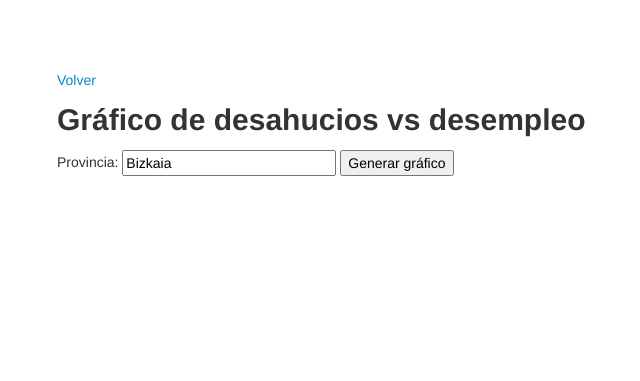
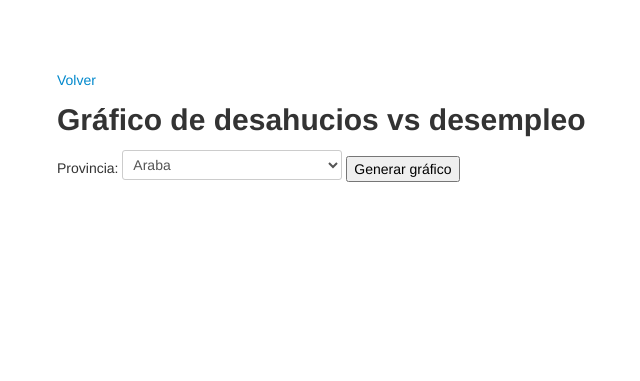
Before and after one commit to RHoK-Bilbao/desahucios, a Django app: page /eviction_graph/ in a window 1280 px wide. Shown: the part 169-550 px from the top of the page, without its empty margins (113-753 px from the left). Run offline with Django 3.2, Linux system fonts and the light colour scheme; parts of the project's set-up code (start-up, migrations or seed data) failed here and were passed over; some libraries are stand-ins or nearby versions.

Commit message:
Now using a province selectbox in the evictions chart

```diff
--- a/website/templates/website/show_eviction_chart.html
+++ b/website/templates/website/show_eviction_chart.html
@@ -7,7 +7,11 @@
 
     <h2>Gr&aacute;fico de desahucios vs desempleo</h2>
 	 Provincia:
- 	<input type="textbox" value="Bizkaia" id="textbox"></input>
+ 	<select id="provinces">
+ 		<option value=0>Araba</option>
+ 		<option value=1>Bizkaia</option>
+ 		<option value=2>Gipuzkoa</option>
+ 	</select>
     <input type="submit" value="Generar gr&aacute;fico" id="Get" />
 
 
@@ -24,7 +28,7 @@
 <script>
 
 	$("#Get").click( function() {
-		var provincia = $('#textbox').val();
+		var provincia = ['Araba','Bizkaia','Gipuzkoa'][$('#provinces').val()] ;
 
 		$.ajax({
 			url: "/desahucios/" + provincia + "/2012" ,
```
